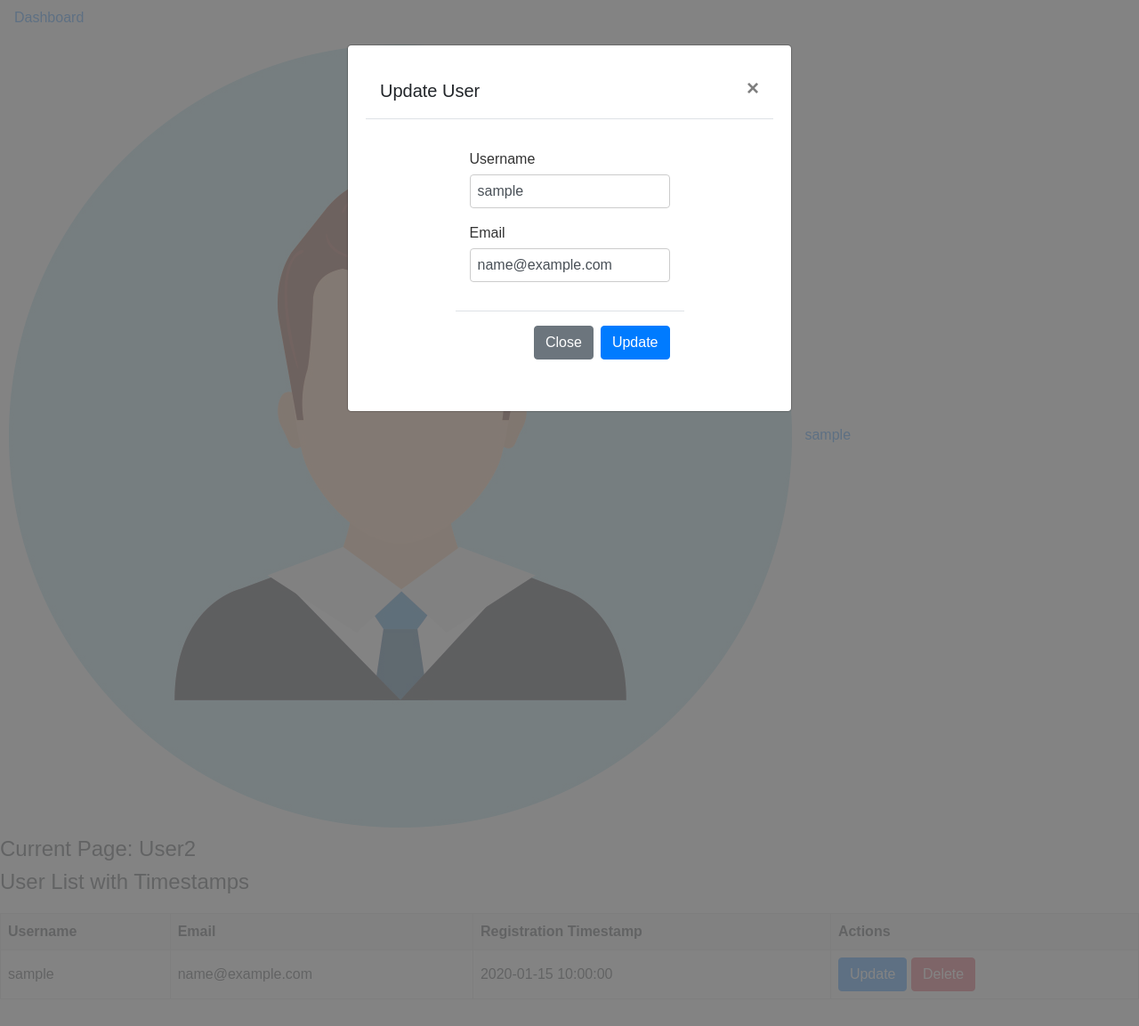
After one commit to rubels11/food-pos, a PHP site: page /user2.php in a window 1280 px wide, after a click on "Update". The commit adds this page. Shown: the top 1153 px of the page at 89% size. Run offline with PHP 8.4, Linux system fonts and the light colour scheme; the visitor is signed in with stand-in values (Sample User, id 1); tables that the repository leaves empty or names only in its code hold one stand-in row (values such as "Sample post").

Commit message:
Save current work

```diff
--- a/delete_user.php
+++ b/delete_user.php
@@ -2,7 +2,7 @@
 require 'config.php';
 
 if ($_SERVER["REQUEST_METHOD"] == "POST" && isset($_POST["user_id"])) {
-    $user_id = $_POST["user_id"];
+    $user_id = $_POST["id"];
 
     // Prepare the SQL statement to avoid SQL injection
     $sql = "DELETE FROM users WHERE id = ?";
--- a/header.php
+++ b/header.php
@@ -1,8 +1,24 @@
+<?php
+if (session_status() === PHP_SESSION_NONE) {
+    session_start();
+}
+if (!isset($_SESSION['id'])) {
+    // Redirect to login page if user ID is not set in session
+
+}
+$GLOBALS['title'] = 'Food POS Admin';
+$GLOBALS['desc'] = 'Test';
+$GLOBALS['keywords'] ='keyword, keywords, keys';
+
+    ?>
+
+
 
 
 <!DOCTYPE html>
 <html lang="en">
 <head>
+
     <meta charset="UTF-8">
     <meta name="viewport" content="width=device-width, initial-scale=1.0">
     <link rel="stylesheet" href="./css/style.css">
@@ -11,13 +27,5 @@
     <script src="https://code.jquery.com/jquery-3.3.1.min.js"></script>
     <script src="https://cdnjs.cloudflare.com/ajax/libs/popper.js/1.14.7/umd/popper.min.js"></script>
     <script src="https://stackpath.bootstrapcdn.com/bootstrap/4.3.1/js/bootstrap.min.js"></script>
-    <?php
 
-$GLOBALS['title'] = 'Food POS Admin';
-$GLOBALS['desc'] = 'Test';
-$GLOBALS['keywords'] ='keyword, keywords, keys';
-if (session_status() == PHP_SESSION_NONE) {
-    session_start();
-}
-    ?>
 </head>
--- a/login.php
+++ b/login.php
@@ -1,7 +1,7 @@
 <?php
-session_start();
+require 'header.php';
 require 'config.php';
-require 'header.php'; // Include your database connection
+ // Include your database connection
 
 if ($_SERVER["REQUEST_METHOD"] == "POST") {
     $username = $_POST['username'];
@@ -18,7 +18,7 @@ if ($_SERVER["REQUEST_METHOD"] == "POST") {
         $stmt->fetch();
 
         if (password_verify($password, $hashed_password)) {
-            $_SESSION['userid'] = $id;
+            $_SESSION['id'] = $id;
             $_SESSION['username'] = $username;
             header("Location: dashboard.php"); // Redirect to dashboard
             exit;
--- /dev/null
+++ b/user2.php
@@ -0,0 +1,172 @@
+<?php
+include "header.php";
+require 'config.php';
+?>
+
+<!DOCTYPE html>
+<html lang="en">
+<head>
+    <meta charset="UTF-8">
+    <title>Dashboard</title>
+    <link rel="stylesheet" href="https://stackpath.bootstrapcdn.com/bootstrap/4.3.1/css/bootstrap.min.css">
+    <style>
+        body {
+            font-family: Arial, sans-serif;
+        }
+        .data-table {
+            width: 100%;
+            border-collapse: collapse;
+            margin: 20px 0;
+        }
+        .data-table th, .data-table td {
+            border: 1px solid #ddd;
+            padding: 8px;
+        }
+        .data-table th {
+            background-color: #f2f2f2;
+            text-align: left;
+        }
+        .data-table tr:nth-child(even) {
+            background-color: #f9f9f9;
+        }
+        .data-table tr:hover {
+            background-color: #f1f1f1;
+        }
+    </style>
+</head>
+<body>
+    <?php
+    // Get the current page name
+    $current_page = basename($_SERVER['PHP_SELF'], ".php");
+    ?>
+
+    <nav>
+        <a href="#" class="nav-link">Dashboard</a>
+        <a href="#" class="profile">
+            <img src="images/people.jpeg">
+            <span class="nav-user"><?php echo $_SESSION['username']; ?></span>
+        </a>
+    </nav>
+
+    <h4>Current Page: <?php echo ucfirst($current_page); ?></h4>
+
+    <h4>User List with Timestamps</h4>
+    <table class="data-table">
+        <thead>
+            <tr>
+                <th>Username</th>
+                <th>Email</th>
+                <th>Registration Timestamp</th>
+                <th>Actions</th>
+            </tr>
+        </thead>
+        <tbody>
+            <?php
+            // Fetch all users and their registration timestamps from the database
+            $sql = "SELECT id, username, email, created_at FROM users";
+            $result = $conn->query($sql);
+
+            // Check if there are any results
+            if ($result->num_rows > 0) {
+                // Output data for each row
+                while($row = $result->fetch_assoc()) {
+                    echo "<tr>";
+                    echo "<td>" . htmlspecialchars($row["username"]) . "</td>";
+                    echo "<td>" . htmlspecialchars($row["email"]) . "</td>";
+                    echo "<td>" . htmlspecialchars($row["created_at"]) . "</td>";
+                    echo "<td>";
+                    echo "<button class='btn btn-primary' data-toggle='modal' data-target='#updateModal' data-id='" . htmlspecialchars($row["id"]) . "' data-username='" . htmlspecialchars($row["username"]) . "' data-email='" . htmlspecialchars($row["email"]) . "'>Update</button> ";
+                    echo "<button class='btn btn-danger' data-toggle='modal' data-target='#deleteModal' data-id='" . htmlspecialchars($row["id"]) . "'>Delete</button>";
+                    echo "</td>";
+                    echo "</tr>";
+                }
+            } else {
+                echo "<tr><td colspan='4'>No users found</td></tr>";
+            }
+            // Close the connection
+            $conn->close();
+            ?>
+        </tbody>
+    </table>
+
+    <!-- Update Modal -->
+    <div class="modal fade" id="updateModal" tabindex="-1" role="dialog" aria-labelledby="updateModalLabel" aria-hidden="true">
+      <div class="modal-dialog" role="document">
+        <div class="modal-content">
+          <div class="modal-header">
+            <h5 class="modal-title" id="updateModalLabel">Update User</h5>
+            <button type="button" class="close" data-dismiss="modal" aria-label="Close">
+              <span aria-hidden="true">&times;</span>
+            </button>
+          </div>
+          <form id="updateForm" action="update_user_action.php" method="POST">
+            <div class="modal-body">
+              <input type="hidden" id="update-user-id" name="user_id">
+              <div class="form-group">
+                <label for="update-username">Username</label>
+                <input type="text" class="form-control" id="update-username" name="username" required>
+              </div>
+              <div class="form-group">
+                <label for="update-email">Email</label>
+                <input type="email" class="form-control" id="update-email" name="email" required>
+              </div>
+            </div>
+            <div class="modal-footer">
+              <button type="button" class="btn btn-secondary" data-dismiss="modal">Close</button>
+              <button type="submit" class="btn btn-primary">Update</button>
+            </div>
+          </form>
+        </div>
+      </div>
+    </div>
+
+    <!-- Delete Modal -->
+    <div class="modal fade" id="deleteModal" tabindex="-1" role="dialog" aria-labelledby="deleteModalLabel" aria-hidden="true">
+      <div class="modal-dialog" role="document">
+        <div class="modal-content">
+          <div class="modal-header">
+            <h5 class="modal-title" id="deleteModalLabel">Delete User</h5>
+            <button type="button" class="close" data-dismiss="modal" aria-label="Close">
+              <span aria-hidden="true">&times;</span>
+            </button>
+          </div>
+          <form id="deleteForm" action="delete_user.php" method="POST">
+            <div class="modal-body">
+              <input type="hidden" id="delete-user-id" name="user_id">
+              <p>Are you sure you want to delete this user?</p>
+            </div>
+            <div class="modal-footer">
+              <button type="button" class="btn btn-secondary" data-dismiss="modal">Close</button>
+              <button type="submit" class="btn btn-danger">Delete</button>
+            </div>
+          </form>
+        </div>
+      </div>
+    </div>
+
+    <script src="https://code.jquery.com/jquery-3.3.1.slim.min.js"></script>
+    <script src="https://cdnjs.cloudflare.com/ajax/libs/popper.js/1.14.7/umd/popper.min.js"></script>
+    <script src="https://stackpath.bootstrapcdn.com/bootstrap/4.3.1/js/bootstrap.min.js"></script>
+    <script>
+        $('#updateModal').on('show.bs.modal', function (event) {
+            var button = $(event.relatedTarget);
+            var userId = button.data('id');
+            var username = button.data('username');
+            var email = button.data('email');
+
+            var modal = $(this);
+            modal.find('#update-user-id').val(userId);
+            modal.find('#update-username').val(username);
+            modal.find('#update-email').val(email);
+        });
+
+        $('#deleteModal').on('show.bs.modal', function (event) {
+            var button = $(event.relatedTarget);
+            var userId = button.data('id');
+
+            var modal = $(this);
+            modal.find('#delete-user-id').val(userId);
+        });
+    </script>
+</body>
+</html>
```
Also changed, not shown: profile.php (+4 -6 lines), update_profile.php (+4 -4 lines).
